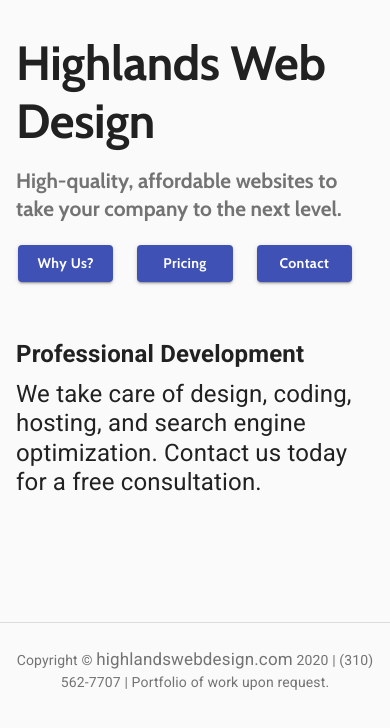
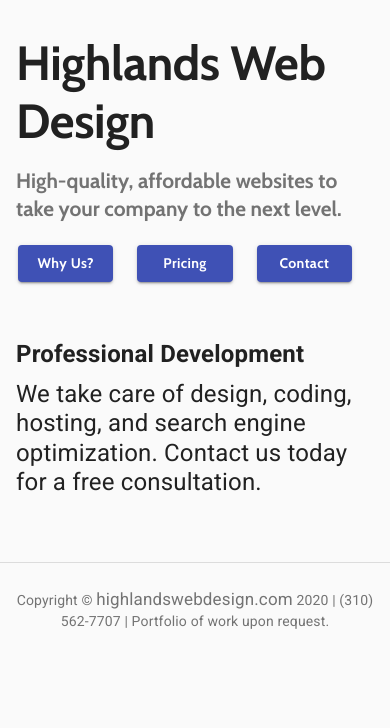
Before and after one commit to HBDUDE/highlands-web-design, a React (Create React App) app: page / in a window 390 px wide. Shown: the top 728 px of the page. Built offline with nearby package versions, Linux system fonts and the light colour scheme.

Commit message:
Adjusted grid panel spacing

```diff
--- a/src/styles/new-home.scss
+++ b/src/styles/new-home.scss
@@ -121,7 +121,7 @@
 @media screen and (max-width: 870px) {
   .new-home-grid1 {
     grid-template-columns: 1fr;
-    grid-template-rows: 1fr .35fr;
+    grid-template-rows: 1fr;
     width: 100%;
   }
 }
```
